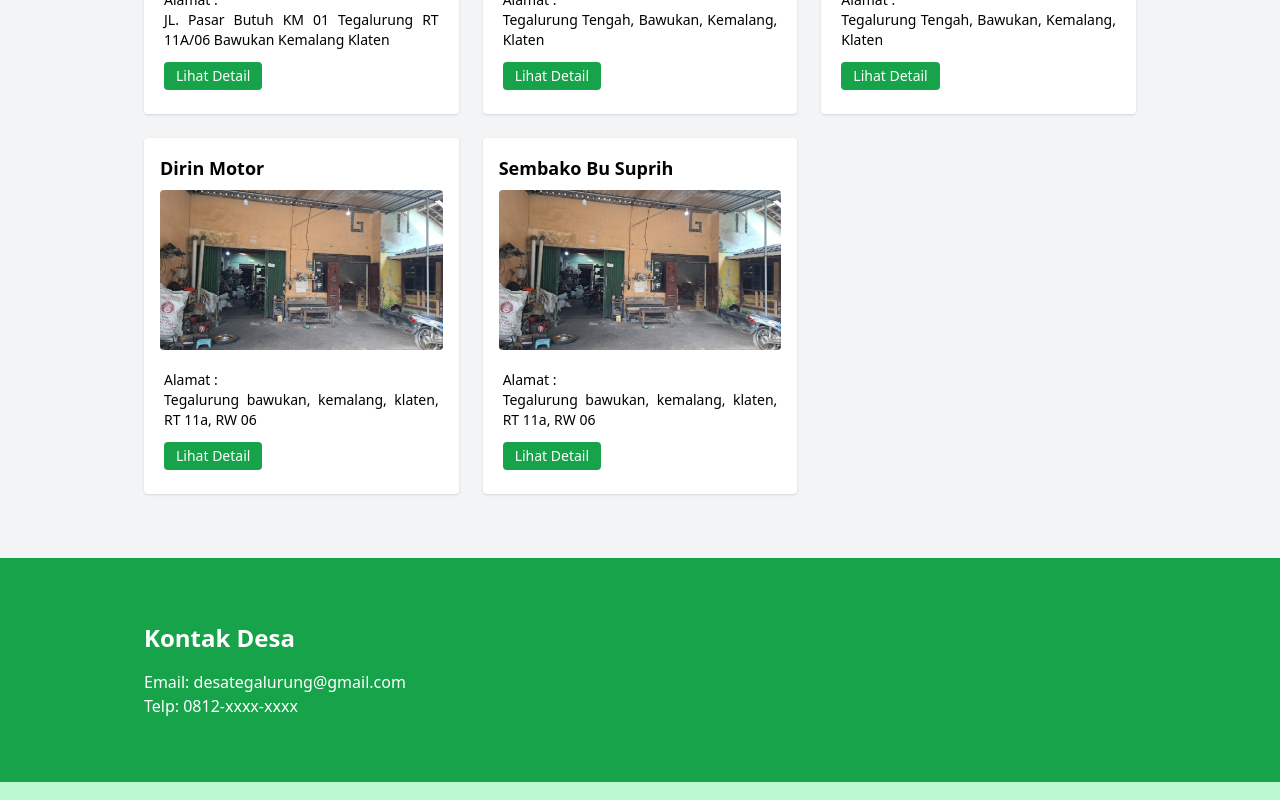
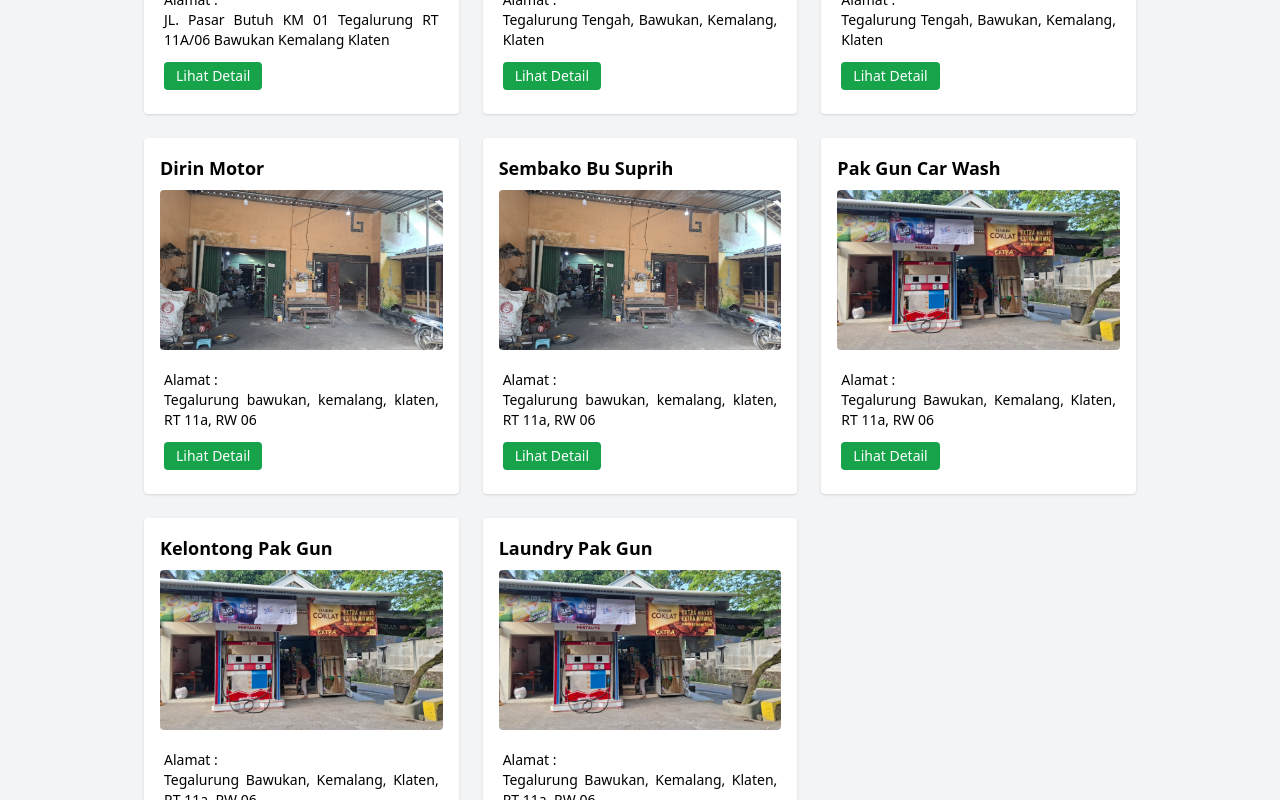
Before and after one commit to PutraSaputraa/desa-tegalurung, a React (Create React App) app: page /Umkm in a window 1280 px wide. Shown: the part 500-1300 px from the top of the page. Built offline with nearby package versions, Linux system fonts and the light colour scheme.

Commit message:
update tanggal 14

```diff
--- a/src/Umkm.jsx
+++ b/src/Umkm.jsx
@@ -48,6 +48,36 @@ function Umkm() {
       alamat: 'Tegalurung bawukan, kemalang, klaten, RT 11a, RW 06',
       noTelp: '85878226177',
       gambar: '/image/dirinmotor.jpg',
+      sosmed: {
+        instagram: '',
+        email: '-'
+      }
+    },
+    {
+      nama: 'Pak Gun Car Wash',
+      alamat: 'Tegalurung Bawukan, Kemalang, Klaten, RT 11a, RW 06',
+      noTelp: '82134850931',
+      gambar: '/image/pakgun.jpg',
+      sosmed: {
+        instagram: '',
+        email: '-'
+      }
+    },
+    {
+      nama: 'Kelontong Pak Gun',
+      alamat: 'Tegalurung Bawukan, Kemalang, Klaten, RT 11a, RW 06',
+      noTelp: '82134850931',
+      gambar: '/image/pakgun.jpg',
+      sosmed: {
+        instagram: '',
+        email: '-'
+      }
+    },
+    {
+      nama: 'Laundry Pak Gun',
+      alamat: 'Tegalurung Bawukan, Kemalang, Klaten, RT 11a, RW 06',
+      noTelp: '82134850931',
+      gambar: '/image/pakgun.jpg',
       sosmed: {
         instagram: '',
         email: '-'
```
Also changed, not shown: public/image/pakgun.jpg (added).
